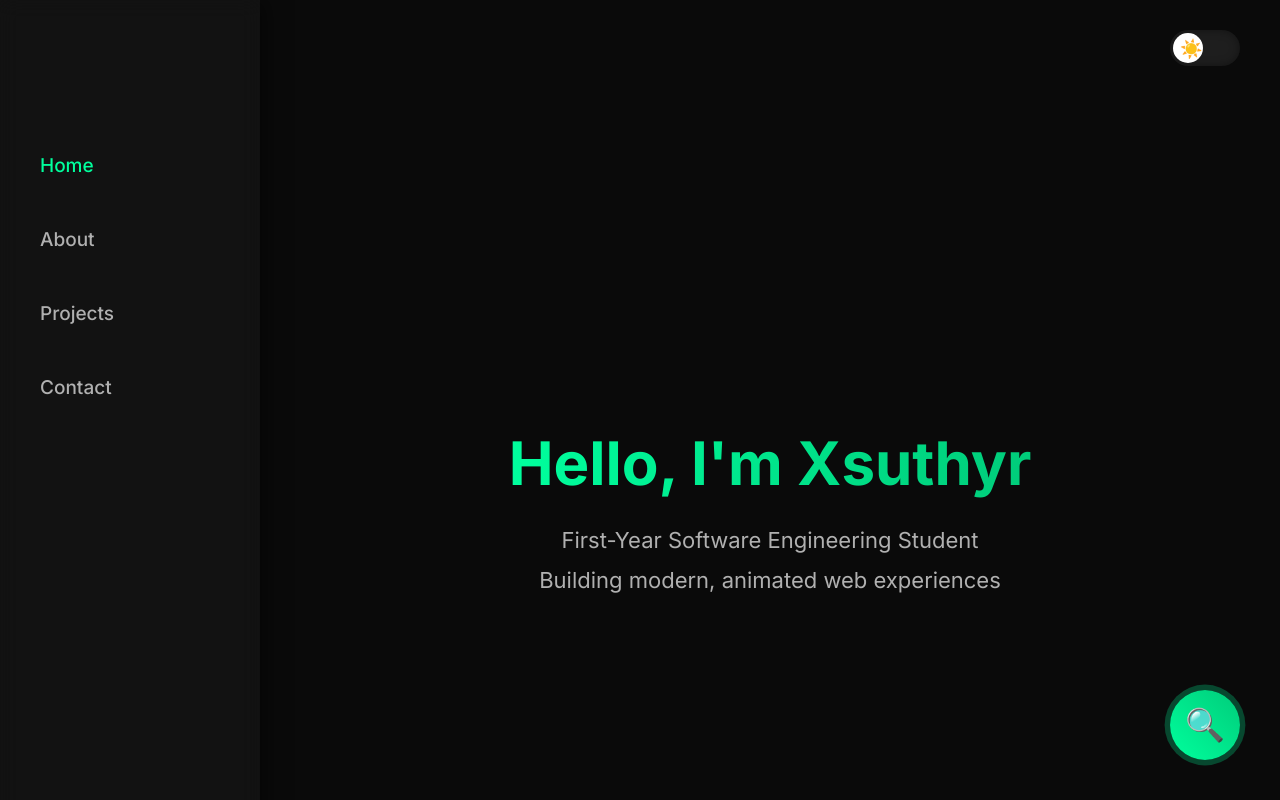
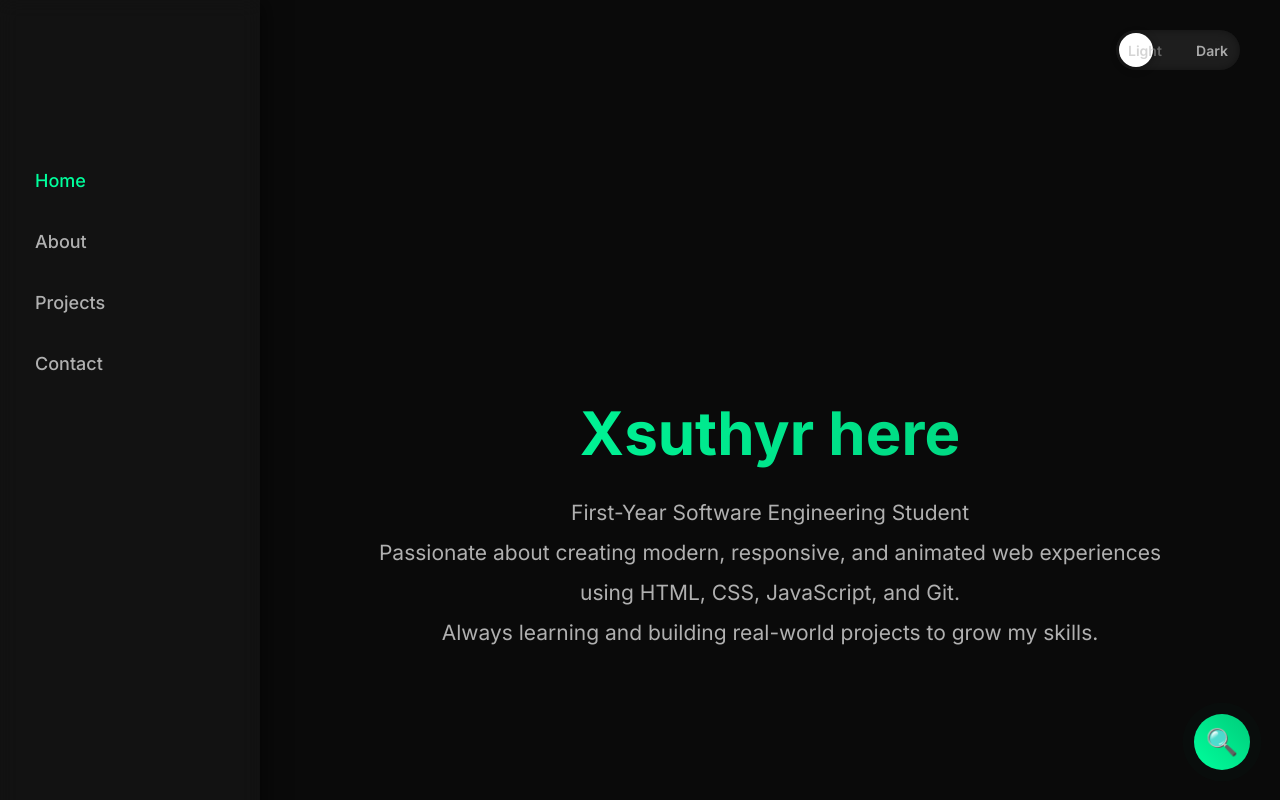
Before and after one commit to zeraphix/Personal-site, a plain HTML site: page index.html in a window 1280 px wide. Shown: the top 800 px of the page. Drawn offline with Linux system fonts and the light colour scheme.

Commit message:
Final updates

```diff
--- a/index.html
+++ b/index.html
@@ -11,16 +11,16 @@
     <!-- Animated Particle Background -->
     <canvas id="particle-canvas"></canvas>
 
-    <!-- Dark/Light Mode Toggle -->
+    <!-- Dark/Light Mode Toggle with Text -->
     <div class="theme-toggle">
         <input type="checkbox" id="theme-switch" class="theme-switch-input">
         <label for="theme-switch" class="theme-switch-label">
-            <span class="sun">☀️</span>
-            <span class="moon">🌙</span>
+            <span class="light-text">Light</span>
+            <span class="dark-text">Dark</span>
         </label>
     </div>
 
-    <!-- Fixed Sidebar Navigation -->
+    <!-- Fixed Sidebar with Smaller Buttons -->
     <nav class="sidebar">
         <ul>
             <li><a href="#home" class="nav-btn active">Home</a></li>
@@ -30,38 +30,48 @@
         </ul>
     </nav>
 
-    <!-- Main Content Sections -->
+    <!-- Main Content -->
     <main>
         <section id="home">
             <div class="content">
-                <h1>Hello, I'm Xsuthyr</h1>
-                <p>First-Year Software Engineering Student<br>Building modern, animated web experiences</p>
+                <h1>Xsuthyr here</h1>
+                <p>First-Year Software Engineering Student<br>
+                Passionate about creating modern, responsive, and animated web experiences using HTML, CSS, JavaScript, and Git.<br>
+                Always learning and building real-world projects to grow my skills.</p>
             </div>
         </section>
 
         <section id="about">
             <div class="content">
                 <h2>About Me</h2>
-                <p>Passionate about clean code, advanced animations, and professional design.<br>Learning full-stack development one project at a time.</p>
+                <p>I am a dedicated first-year software engineering student with a strong interest in front-end development and user experience design.<br><br>
+                I love turning ideas into interactive websites with smooth animations, clean layouts, and professional polish. Currently mastering advanced CSS techniques, JavaScript logic, and version control with Git/GitHub.<br><br>
+                My goal is to build useful, beautiful applications that solve real problems while continuously improving my craft.</p>
             </div>
         </section>
 
         <section id="projects">
             <div class="content">
                 <h2>Projects</h2>
-                <p>• Interactive To-Do List App<br>• Advanced Animated Portfolio (this site)<br>• More coming soon!</p>
+                <p>• <strong>Interactive To-Do List App</strong> – My first full JavaScript project with add/delete functionality and local storage persistence.<br><br>
+                • <strong>Advanced Animated Portfolio</strong> – This site! Features particle background, smooth scroll animations, dark/light mode toggle, and responsive design.<br><br>
+                • <strong>Weather Dashboard</strong> – Upcoming project using API integration to display real-time weather data with beautiful visuals.<br><br>
+                • More exciting projects in development – stay tuned!</p>
             </div>
         </section>
 
         <section id="contact">
             <div class="content">
                 <h2>Contact</h2>
-                <p>zainmohamedgamal57@gmail.com<br>github.com/zeraphix</p>
+                <p>I'm always open to discussing new opportunities, collaboration, or just talking tech!<br><br>
+                Email: zainmohamedgamal57@gmail.com<br>
+                GitHub: <a href="https://github.com/zeraphix" target="_blank" style="color: var(--accent); text-decoration: underline;">github.com/zeraphix</a><br><br>
+                Feel free to reach out — I'd love to hear from you.</p>
             </div>
         </section>
     </main>
 
-    <!-- Floating Search Button -->
+    <!-- Smaller Floating Search Button -->
     <div class="search-float">
         <button class="search-btn">🔍</button>
     </div>
--- a/style.css
+++ b/style.css
@@ -48,7 +48,7 @@ section {
 }
 
 .content {
-    max-width: 800px;
+    max-width: 900px;
     text-align: center;
     opacity: 0;
     transform: translateY(50px);
@@ -63,7 +63,7 @@ section {
 h1 {
     font-size: 60px;
     font-weight: 700;
-    margin-bottom: 20px;
+    margin-bottom: 24px;
     background: linear-gradient(90deg, var(--accent), #00cc7a);
     -webkit-background-clip: text;
     background-clip: text;
@@ -73,16 +73,18 @@ h1 {
 h2 {
     font-size: 48px;
     font-weight: 600;
-    margin-bottom: 30px;
+    margin-bottom: 40px;
 }
 
 p {
-    font-size: 22px;
-    line-height: 1.8;
+    font-size: 21px;
+    line-height: 1.9;
     color: var(--text-secondary);
+    max-width: 800px;
+    margin: 0 auto;
 }
 
-/* Sidebar */
+/* Smaller Sidebar Buttons */
 .sidebar {
     position: fixed;
     left: 0;
@@ -91,7 +93,7 @@ p {
     height: 100%;
     background: var(--sidebar-bg);
     backdrop-filter: blur(10px);
-    padding-top: 120px;
+    padding-top: 140px;
     z-index: 10;
     box-shadow: 5px 0 20px rgba(0, 0, 0, 0.5);
     transition: background 0.5s ease;
@@ -103,15 +105,15 @@ p {
 }
 
 .sidebar li {
-    margin: 15px 0;
+    margin: 12px 0;
 }
 
 .nav-btn {
     display: block;
-    padding: 18px 40px;
+    padding: 14px 35px;
     color: var(--text-secondary);
     text-decoration: none;
-    font-size: 19px;
+    font-size: 18px;
     font-weight: 500;
     position: relative;
     overflow: hidden;
@@ -139,7 +141,7 @@ p {
 
 /* Custom Scrollbar */
 ::-webkit-scrollbar {
-    width: 12px;
+    width: 10px;
 }
 
 ::-webkit-scrollbar-track {
@@ -148,47 +150,43 @@ p {
 
 ::-webkit-scrollbar-thumb {
     background: var(--scrollbar);
-    border-radius: 6px;
+    border-radius: 5px;
 }
 
-::-webkit-scrollbar-thumb:hover {
-    background: #00cc7a;
-}
-
-/* Floating Search Button */
+/* Smaller Floating Search Button */
 .search-float {
     position: fixed;
-    bottom: 40px;
-    right: 40px;
+    bottom: 30px;
+    right: 30px;
     z-index: 1000;
 }
 
 .search-btn {
-    width: 70px;
-    height: 70px;
+    width: 56px;
+    height: 56px;
     background: linear-gradient(45deg, var(--accent), #00cc7a);
     color: black;
     border: none;
     border-radius: 50%;
-    font-size: 32px;
+    font-size: 26px;
     cursor: pointer;
-    box-shadow: 0 0 30px rgba(0, 255, 157, 0.6);
+    box-shadow: 0 0 25px rgba(0, 255, 157, 0.5);
     transition: all 0.4s ease;
-    animation: pulse 2s infinite;
+    animation: pulse 2.5s infinite;
 }
 
 .search-btn:hover {
-    transform: scale(1.15);
-    box-shadow: 0 0 50px rgba(0, 255, 157, 0.8);
+    transform: scale(1.12);
+    box-shadow: 0 0 40px rgba(0, 255, 157, 0.7);
 }
 
 @keyframes pulse {
     0% { box-shadow: 0 0 0 0 rgba(0, 255, 157, 0.4); }
-    70% { box-shadow: 0 0 0 15px rgba(0, 255, 157, 0); }
+    70% { box-shadow: 0 0 0 12px rgba(0, 255, 157, 0); }
     100% { box-shadow: 0 0 0 0 rgba(0, 255, 157, 0); }
 }
 
-/* Dark/Light Toggle */
+/* Dark/Light Toggle with Text */
 .theme-toggle {
     position: fixed;
     top: 30px;
@@ -202,50 +200,57 @@ p {
 
 .theme-switch-label {
     display: block;
-    width: 70px;
-    height: 36px;
+    width: 100px;
+    height: 40px;
     background: #1e1e1e;
     border-radius: 50px;
     position: relative;
     cursor: pointer;
     box-shadow: inset 0 0 10px rgba(0,0,0,0.4);
     transition: background 0.4s ease;
+    display: flex;
+    align-items: center;
+    justify-content: space-between;
+    padding: 0 12px;
+    font-size: 14px;
+    font-weight: 600;
+    color: #aaa;
 }
 
 .theme-switch-label::before {
     content: '';
     position: absolute;
-    width: 30px;
-    height: 30px;
+    width: 34px;
+    height: 34px;
     background: #fff;
     border-radius: 50%;
     top: 3px;
     left: 3px;
     transition: transform 0.4s cubic-bezier(0.68, -0.55, 0.27, 1.55);
+    box-shadow: 0 2px 8px rgba(0,0,0,0.3);
 }
 
-.sun, .moon {
-    position: absolute;
-    top: 8px;
-    font-size: 18px;
+.light-text, .dark-text {
     transition: opacity 0.4s ease;
+    z-index: 1;
 }
 
-.sun { left: 10px; opacity: 1; }
-.moon { right: 10px; opacity: 0; }
+.light-text { opacity: 0.5; }
+.dark-text { opacity: 1; }
 
 .theme-switch-input:checked + .theme-switch-label {
     background: #00ff9d;
+    color: #000;
 }
 
 .theme-switch-input:checked + .theme-switch-label::before {
-    transform: translateX(34px);
+    transform: translateX(60px);
 }
 
-.theme-switch-input:checked + .theme-switch-label .sun {
-    opacity: 0;
+.theme-switch-input:checked + .theme-switch-label .light-text {
+    opacity: 1;
 }
 
-.theme-switch-input:checked + .theme-switch-label .moon {
-    opacity: 1;
+.theme-switch-input:checked + .theme-switch-label .dark-text {
+    opacity: 0.5;
 }
```
